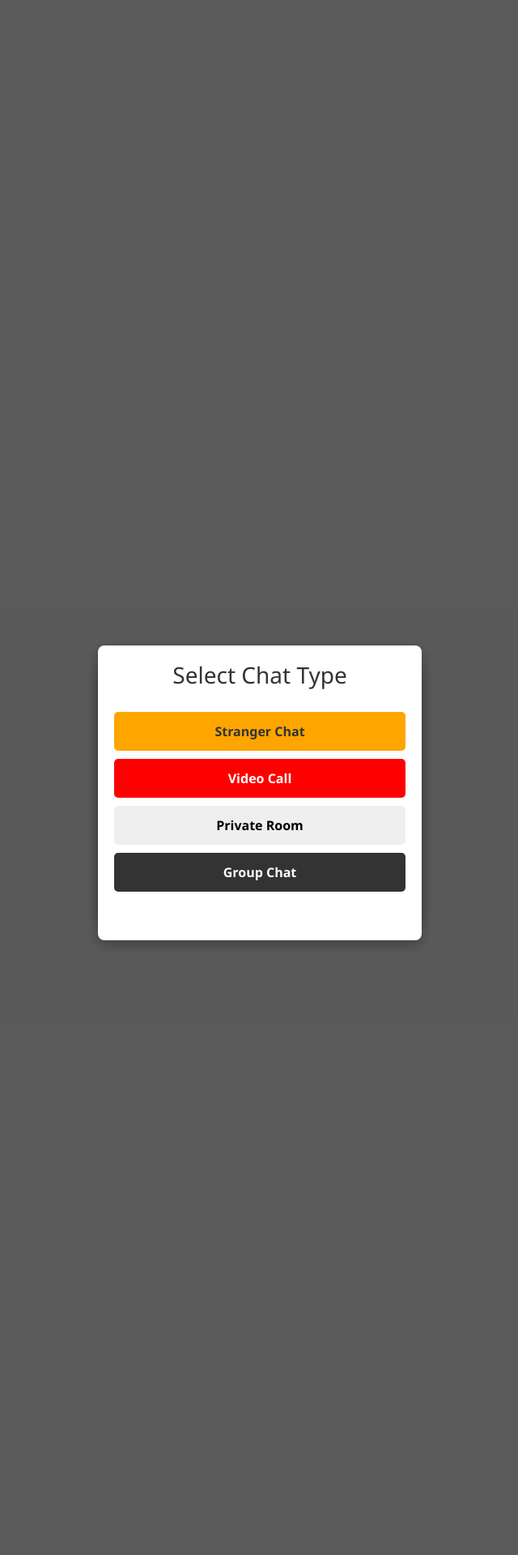
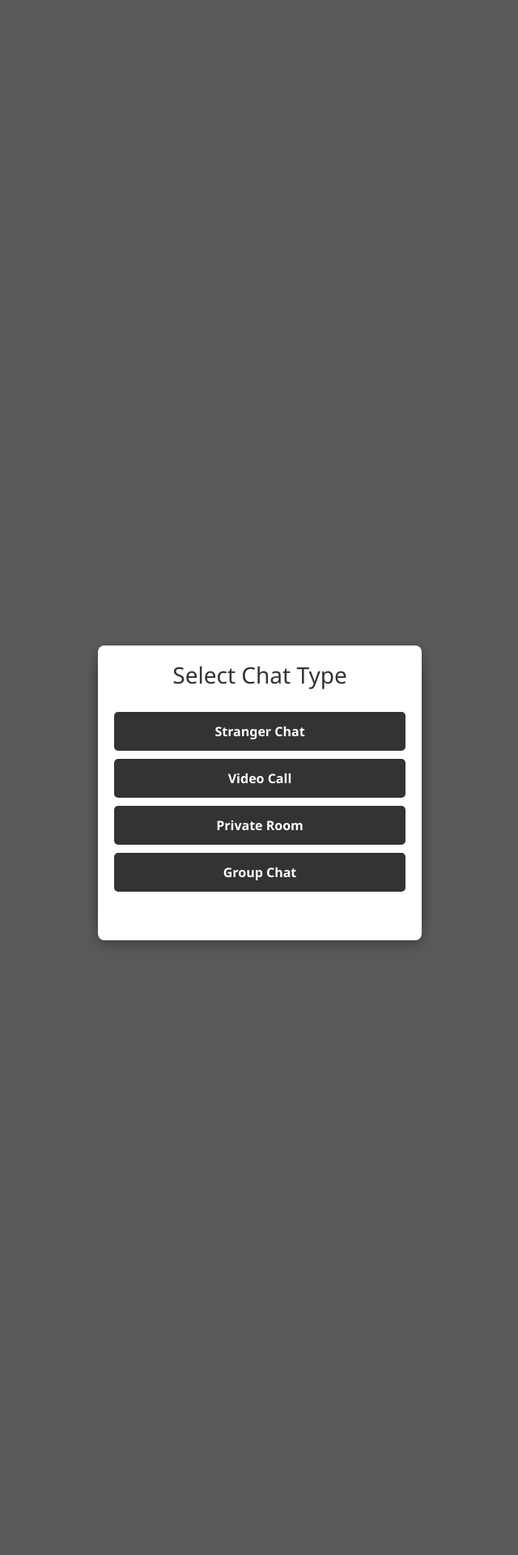
Before and after one commit to shkumaraman/shkumaraman.github.io, a Jekyll site: the page built from chat/group.html, in a window 1280 px wide. Shown: the part 522-2442 px from the top of the page at 81% size, without its empty margins (319-959 px from the left). Built offline with Jekyll 4.4.1, drawn with Linux system fonts in a browser that asks for light colours; comment, search, counter and statistics services are not loaded.

Commit message:
Update group.html

```diff
--- a/chat/group.html
+++ b/chat/group.html
@@ -500,6 +500,8 @@
 
 .modal-btn {
   border: none;
+  background: #333;
+  color: white;
   padding: 12px 15px;
   cursor: pointer;
   border-radius: 5px;
@@ -512,21 +514,6 @@
 .modal-btn:hover {
   transform: translateY(-2px);
   box-shadow: 0 4px 8px rgba(0,0,0,0.2);
-}
-
-.orange-btn {
-  background: #FFA500;
-  color: #333;
-}
-
-.red-btn {
-  background: #FF0000;
-  color: white;
-}
-
-.black-btn {
-  background: #333;
-  color: white;
 }
 
 .modal-ad {
@@ -783,19 +770,19 @@
 
     <!-- Chat Buttons -->
     <div class="modal-buttons">
-      <button onclick="window.location.href='index.html'" class="modal-btn orange-btn">
+      <button onclick="window.location.href='index.html'" class="modal-btn">
         Stranger Chat
       </button>
 
-      <button onclick="window.location.href='video.html'" class="modal-btn red-btn">
+      <button onclick="window.location.href='video.html'" class="modal-btn">
         Video Call
       </button>
 
-      <button onclick="window.location.href='private-room.html'" class="modal-btn grey-btn">
+      <button onclick="window.location.href='private-room.html'" class="modal-btn">
         Private Room
       </button>
 
-      <button onclick="closeModal()" class="modal-btn black-btn">
+      <button onclick="closeModal()" class="modal-btn">
         Group Chat
       </button>
     </div>
```
